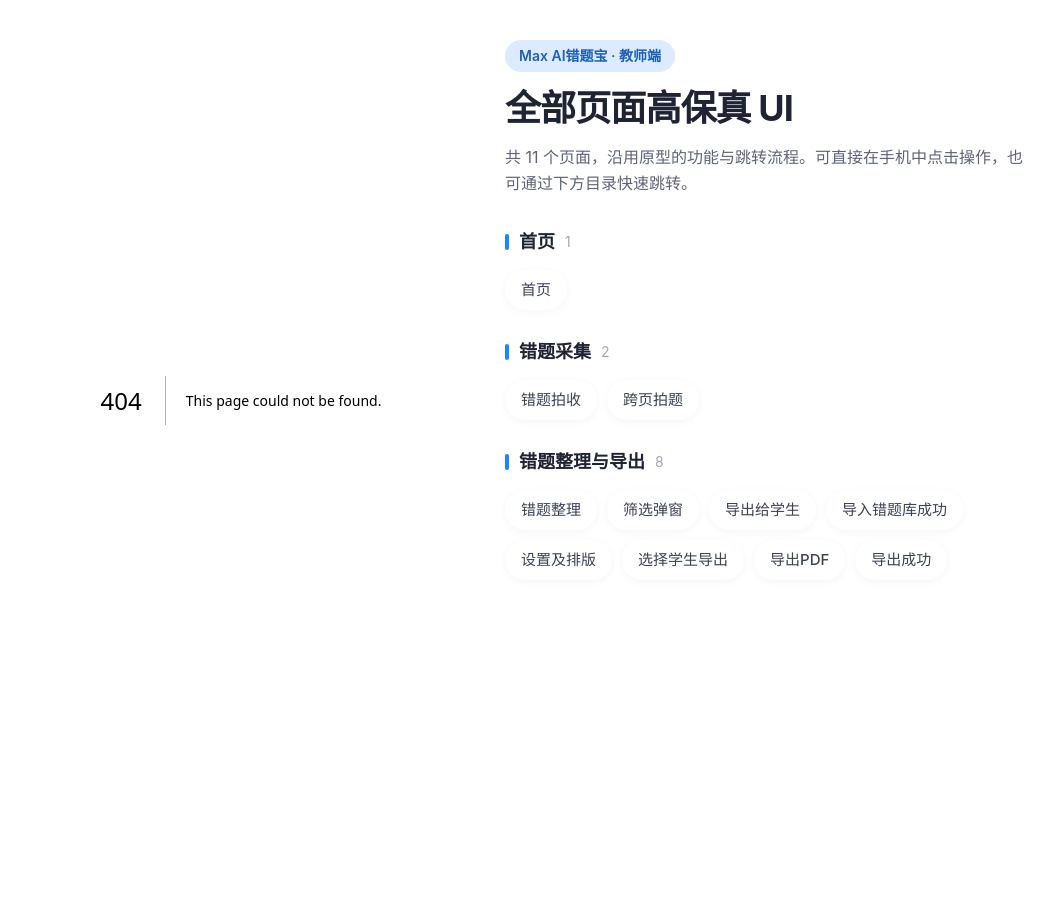
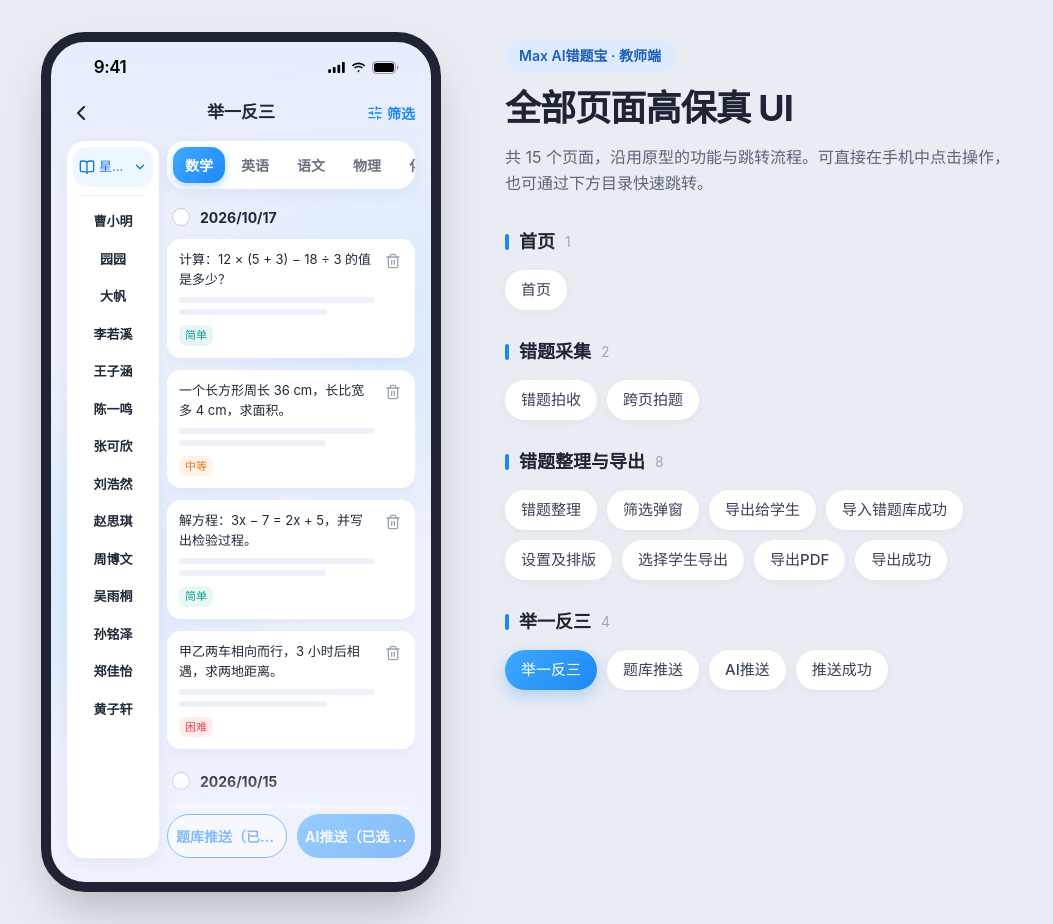
Before and after one commit to hzhou1734-pixel/136408-ctb-app-ui, a Next.js app: page /practice in a window 1280 px wide. Before the commit this address had no page. Shown: the whole page, without its empty margins (107-1160 px from the left). Before the commit the page ends 800 px from the top, so only its background shows below. Built offline with nearby package versions, Linux system fonts and the light colour scheme.

Commit message:
Add 举一反三 page with 题库推送 and AI推送 actions

```diff
--- /dev/null
+++ b/app/practice/page.tsx
@@ -0,0 +1,28 @@
+import type { Metadata } from 'next'
+import { StatusBar } from '@/components/home/status-bar'
+import { OrganizeScreen } from '@/components/organize/organize-screen'
+
+export const metadata: Metadata = {
+  title: '举一反三 - Max AI错题宝',
+  description: '选择错题，通过题库或 AI 推送同类练习给学生',
+}
+
+export default async function PracticePage({ searchParams }: { searchParams: Promise<{ sheet?: string }> }) {
+  const { sheet } = await searchParams
+  return (
+    <div className="flex min-h-dvh items-center justify-center bg-[#E9ECF3] sm:py-8">
+      <div className="relative flex h-dvh w-full max-w-[400px] flex-col overflow-hidden bg-[linear-gradient(180deg,#E6EDFC_0%,#ECF0FC_20%,#EFF1FD_100%)] sm:h-[860px] sm:rounded-[44px] sm:border-[10px] sm:border-[#1E2433] sm:shadow-2xl">
+        <div aria-hidden="true" className="pointer-events-none absolute -right-20 top-40 size-64 rounded-full bg-[#CDE6FF]/60 blur-3xl" />
+        <div aria-hidden="true" className="pointer-events-none absolute -left-24 top-[420px] size-56 rounded-full bg-[#CCE6FF]/70 blur-3xl" />
+        <StatusBar />
+        <OrganizeScreen
+          variant="practice"
+          initialFilterOpen={sheet === 'filter'}
+          initialPushMode={sheet === 'ai' ? 'ai' : 'bank'}
+          initialAssignStep={sheet === 'bank' || sheet === 'ai' ? 'students' : sheet === 'pushed' ? 'done' : 'none'}
+          key={sheet ?? 'none'}
+        />
+      </div>
+    </div>
+  )
+}
--- a/components/export/export-sheets.tsx
+++ b/components/export/export-sheets.tsx
@@ -97,10 +97,12 @@ export function SuccessDialog({
   count,
   onBack,
   message,
+  title = '导出成功',
 }: {
   count: number
   onBack: () => void
   message?: React.ReactNode
+  title?: string
 }) {
   return (
     <div className="absolute inset-x-0 bottom-0 top-12 z-50 flex items-center justify-center px-6">
@@ -115,7 +117,7 @@ export function SuccessDialog({
           <CircleCheck className="size-7 text-[#16A34A]" strokeWidth={2.2} aria-hidden="true" />
         </span>
         <h2 id="export-success-title" className="mt-3 text-[17px] font-bold text-[#1F2937]">
-          导出成功
+          {title}
         </h2>
         <p id="export-success-desc" className="mt-2 text-[14px] text-[#4B5563]">
           {message ?? (
--- a/components/home/toolbox-grid.tsx
+++ b/components/home/toolbox-grid.tsx
@@ -4,7 +4,7 @@ import { SectionTitle } from './section-title'
 const tools = [
   { label: '错题拍收', icon: 'tool-1.png', href: '/capture' },
   { label: '错题整理', icon: 'tool-2.png', href: '/organize' },
-  { label: '举一反三', icon: 'tool-3.png', href: '#' },
+  { label: '举一反三', icon: 'tool-3.png', href: '/practice' },
   { label: '作业批改', icon: 'tool-5.png', href: '#' },
   { label: '作文批阅', icon: 'tool-6.png', href: '#' },
   { label: '智能组卷', icon: 'tool-7.png', href: '#' },
--- a/components/organize/organize-screen.tsx
+++ b/components/organize/organize-screen.tsx
@@ -13,6 +13,9 @@ import { SelectCircle } from './select-circle'
 const classes = ['星辰班', '启明班', '晨曦班']
 
 type AssignStep = 'none' | 'students' | 'done'
+type PushMode = 'bank' | 'ai'
+
+const pushLabels: Record<PushMode, string> = { bank: '题库推送', ai: 'AI推送' }
 
 const previewSelection = () =>
   new Set(buildGroups(students[0], '数学')[0]?.questions.slice(0, 3).map((q) => q.id) ?? [])
@@ -20,10 +23,16 @@ const previewSelection = () =>
 export function OrganizeScreen({
   initialFilterOpen = false,
   initialAssignStep = 'none',
+  variant = 'organize',
+  initialPushMode = 'bank',
 }: {
   initialFilterOpen?: boolean
   initialAssignStep?: AssignStep
+  variant?: 'organize' | 'practice'
+  initialPushMode?: PushMode
 }) {
+  const isPractice = variant === 'practice'
+  const [pushMode, setPushMode] = useState<PushMode>(initialPushMode)
   const [className, setClassName] = useState(classes[0])
   const [classOpen, setClassOpen] = useState(false)
   const [subject, setSubject] = useState<Subject>('数学')
@@ -103,7 +112,7 @@ export function OrganizeScreen({
         >
           <ChevronLeft className="size-6" strokeWidth={2.2} />
         </a>
-        <h1 className="text-[17px] font-bold text-[#1F2937]">错题整理</h1>
+        <h1 className="text-[17px] font-bold text-[#1F2937]">{isPractice ? '举一反三' : '错题整理'}</h1>
         <button
           type="button"
           aria-haspopup="dialog"
@@ -279,6 +288,33 @@ export function OrganizeScreen({
         </div>
 
           <div className="pointer-events-none absolute inset-x-0 bottom-0 z-30 flex items-center gap-2.5 bg-[linear-gradient(180deg,rgba(239,241,253,0)_0%,#EFF1FD_50%)] pt-10">
+            {isPractice ? (
+              <>
+                <button
+                  type="button"
+                  disabled={count === 0}
+                  onClick={() => {
+                    setPushMode('bank')
+                    setAssignStep('students')
+                  }}
+                  className="pointer-events-auto h-11 min-w-0 flex-1 truncate rounded-full border border-[#1E88F5] bg-white px-2 text-[14px] font-bold text-[#1E88F5] transition-opacity disabled:opacity-50"
+                >
+                  题库推送（已选 {count}）
+                </button>
+                <button
+                  type="button"
+                  disabled={count === 0}
+                  onClick={() => {
+                    setPushMode('ai')
+                    setAssignStep('students')
+                  }}
+                  className="pointer-events-auto h-11 min-w-0 flex-1 truncate rounded-full bg-[linear-gradient(135deg,#3FA9FF,#1E88F5)] px-2 text-[14px] font-bold text-white shadow-[0_8px_20px_rgba(30,136,245,0.3)] transition-opacity disabled:opacity-50 disabled:shadow-none"
+                >
+                  AI推送（已选 {count}）
+                </button>
+              </>
+            ) : (
+            <>
             <button
               type="button"
               disabled={count === 0}
@@ -302,6 +338,8 @@ export function OrganizeScreen({
             >
               导出错题本（已选 {count}）
             </button>
+            </>
+            )}
           </div>
         </div>
       </div>
@@ -321,8 +359,14 @@ export function OrganizeScreen({
         <>
           <Mask onClick={() => setAssignStep('none')} />
           <StudentSheet
-            title="选择学生，导出到错题库"
-            subtitle={`已选 ${count} 道题目，将加入所选学生的错题库`}
+            title={isPractice ? `选择学生，${pushLabels[pushMode]}举一反三` : '选择学生，导出到错题库'}
+            subtitle={
+              isPractice
+                ? pushMode === 'ai'
+                  ? `将基于已选 ${count} 道题目由 AI 生成同类题，推送给所选学生`
+                  : `将从题库匹配已选 ${count} 道题目的同类题，推送给所选学生`
+                : `已选 ${count} 道题目，将加入所选学生的错题库`
+            }
             initial={[]}
             onConfirm={(names) => {
               setAssignedStudents(names.length)
@@ -340,7 +384,17 @@ export function OrganizeScreen({
               setAssignStep('none')
               setSelected(new Set())
             }}
+            title={isPractice ? '推送成功' : undefined}
             message={
+              isPractice ? (
+                <>
+                  {`已通过${pushLabels[pushMode]}将 `}
+                  <span className="font-bold text-[#1E88F5]">{count}</span>
+                  {' 道题目的举一反三练习推送给 '}
+                  <span className="font-bold text-[#1E88F5]">{assignedStudents}</span>
+                  {' 位同学！'}
+                </>
+              ) : (
               <>
                 {'已将 '}
                 <span className="font-bold text-[#1E88F5]">{count}</span>
@@ -348,6 +402,7 @@ export function OrganizeScreen({
                 <span className="font-bold text-[#1E88F5]">{assignedStudents}</span>
                 {' 位同学的错题库！'}
               </>
+              )
             }
           />
         </>
--- a/components/page-switcher.tsx
+++ b/components/page-switcher.tsx
@@ -30,6 +30,15 @@ const groups: PageGroup[] = [
       { href: '/export?sheet=students', label: '选择学生导出' },
       { href: '/export?sheet=filename', label: '导出PDF' },
       { href: '/export?sheet=done', label: '导出成功' },
+    ],
+  },
+  {
+    title: '举一反三',
+    pages: [
+      { href: '/practice', label: '举一反三' },
+      { href: '/practice?sheet=bank', label: '题库推送' },
+      { href: '/practice?sheet=ai', label: 'AI推送' },
+      { href: '/practice?sheet=pushed', label: '推送成功' },
     ],
   },
 ]
--- a/package.json
+++ b/package.json
@@ -1,6 +1,6 @@
 {
   "name": "my-project",
-  "version": "0.1.53",
+  "version": "0.1.54",
   "private": true,
   "packageManager": "pnpm@12.3.4",
   "scripts": {
```
